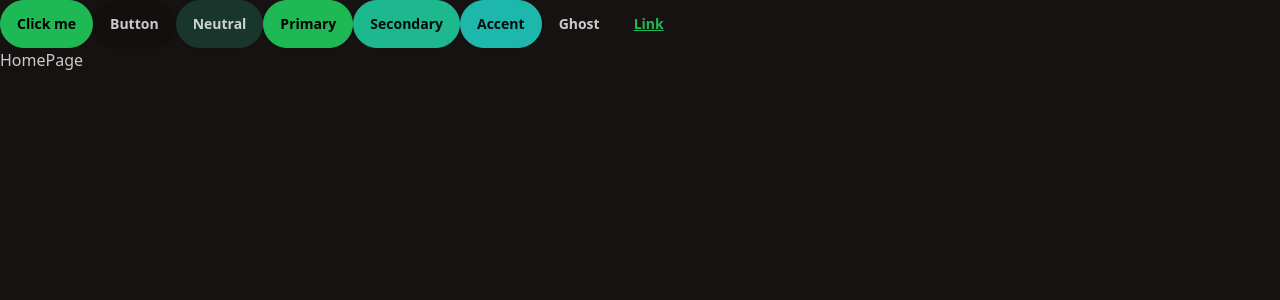
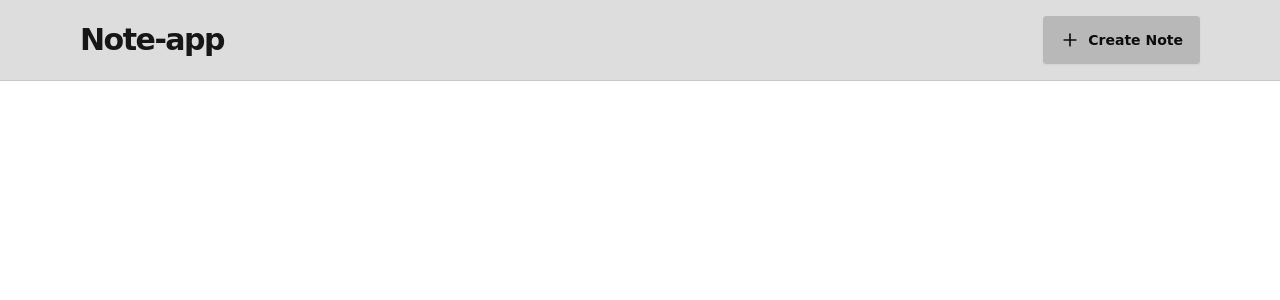
Before and after one commit to rachana1507/Note-app, a React (Vite) app in the folder frontend/: page / in a window 1280 px wide. Shown: the top 300 px of the page. Built offline with nearby package versions, Linux system fonts and the light colour scheme.

Commit message:
Rate limiting

```diff
--- a/frontend/package.json
+++ b/frontend/package.json
@@ -10,6 +10,8 @@
     "preview": "vite preview"
   },
   "dependencies": {
+    "axios": "^1.10.0",
+    "lucide-react": "^0.525.0",
     "react": "^19.1.0",
     "react-dom": "^19.1.0",
     "react-hot-toast": "^2.5.2",
--- a/frontend/src/App.jsx
+++ b/frontend/src/App.jsx
@@ -7,16 +7,16 @@
 
 const App = () => {
   return (
-    <div data-theme="forest">
+    <div data-theme="wireframe">
       {/* <button onClick={()=>toast.success("congrats")} className="text-red-500 p-4 bg-pink-300">Click me</button> */}
-      <button className='btn btn-primary'>Click me</button>
+      {/* <button className='btn btn-primary'>Click me</button>
       <button className="btn">Button</button>
       <button className="btn btn-neutral">Neutral</button>
       <button className="btn btn-primary">Primary</button>
       <button className="btn btn-secondary">Secondary</button>
       <button className="btn btn-accent">Accent</button>
       <button className="btn btn-ghost">Ghost</button>
-      <button className="btn btn-link">Link</button>
+      <button className="btn btn-link">Link</button> */}
       <Routes>
         <Route path="/" element={<HomePage/>}/>
         <Route path="/create" element={<CreatePage />}/>
--- /dev/null
+++ b/frontend/src/components/Navbar.jsx
@@ -0,0 +1,26 @@
+import { PlusIcon } from 'lucide-react'
+import React from 'react'
+import { Link } from 'react-router'
+
+const Navbar = () => {
+  return (
+    <header className='bg-base-300 border-b border-base-content/10'>
+        <div className='mx-auto max-w-6xl p-4'>
+            <div className='flex items-center justify-between'>
+                <h1 className='text-3xl font-bold tracking-tighter'>
+                    Note-app
+                </h1>
+                <div className='flex items-center gap-4'>
+                    <Link to={"/create"} className="btn btn-primary">
+                    <PlusIcon className='size-5'/>
+                    <span>Create Note</span>
+                    </Link>
+                </div>
+            </div>
+        </div>
+        {/* <div>hello</div> */}
+    </header>
+  )
+}
+
+export default Navbar
--- /dev/null
+++ b/frontend/src/components/RateLimitedUI.jsx
@@ -0,0 +1,26 @@
+import { ZapIcon } from "lucide-react";
+
+const RateLimitedUI = () => {
+  return (
+    <div className="max-w-6xl mx-auto px-4 py-8">
+      <div className="bg-primary/10 border border-primary/30 rounded-lg shadow-md">
+        <div className="flex flex-col md:flex-row items-center p-6">
+          <div className="flex-shrink-0 bg-primary/20 p-4 rounded-full mb-4 md:mb-0 md:mr-6">
+            <ZapIcon className="size-10 text-primary" />
+          </div>
+          <div className="flex-1 text-center md:text-left">
+            <h3 className="text-xl font-bold mb-2">Rate Limit Reached</h3>
+            <p className="text-base-content mb-1">
+              You've made too many requests in a short period. Please wait a moment.
+            </p>
+            <p className="text-sm text-base-content/70">
+              Try again in a few seconds for the best experience.
+            </p>
+          </div>
+        </div>
+      </div>
+    </div>
+  );
+};
+
+export default RateLimitedUI;
--- a/frontend/src/pages/HomePage.jsx
+++ b/frontend/src/pages/HomePage.jsx
@@ -1,9 +1,17 @@
 import React from 'react'
+import Navbar from '../components/Navbar'
+import { useState } from 'react'
+import RateLimitedUI from '../components/RateLimitedUI'
 
 const HomePage = () => {
-  return (
-    <div>HomePage</div>
-  )
+    const [isRateLimited, setRateLimited] = useState(false)
+    return (
+    <div className='min-h-screen'>
+        <Navbar />
+        {/* <div className="p-4 text-center text-balck">HomePage Content</div> Test element */}
+        {isRateLimited && <RateLimitedUI />}
+    </div>
+    )
 }
 
 export default HomePage
--- a/frontend/tailwind.config.js
+++ b/frontend/tailwind.config.js
@@ -11,6 +11,6 @@
   },
   plugins: [daisyui],
   daisyui: {
-    themes: ["forest"]
+    themes: ["wireframe"]
   }
 }
```
Also changed, not shown: 1 other file (tests, documents, lock files or other folders).
